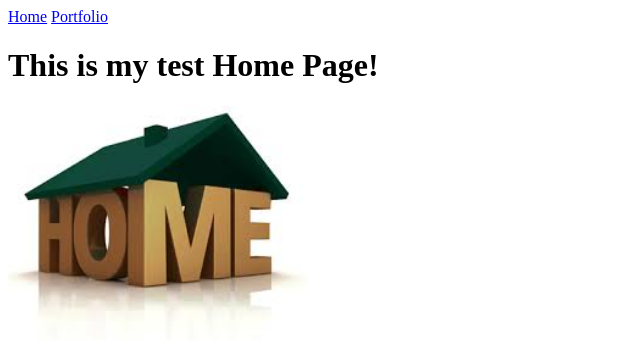
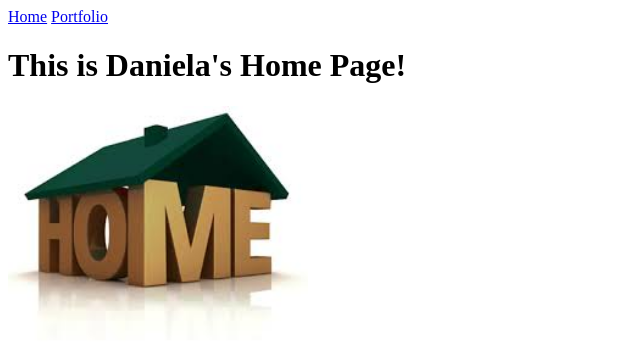
Before and after one commit to dbonilla2046/dbonilla.github.io, a plain HTML site: page my_website/index.html in a window 1280 px wide. Shown: the whole page, without its empty margins (0-640 px from the left). Drawn offline with Linux system fonts and the light colour scheme.

Commit message:
changed the heading

```diff
--- a/my_website/index.html
+++ b/my_website/index.html
@@ -7,7 +7,7 @@
   <body>
     <a href="index.html">Home</a>
     <a href="portfolio.html">Portfolio</a>
-    <h1>This is my test Home Page!</h1>
+    <h1>This is Daniela's Home Page!</h1>
     <img src="images/home.jpg" height="250">
   </body>
 </html>
```
Also changed, not shown: .c9/metadata/environment/my_website/index.html.
